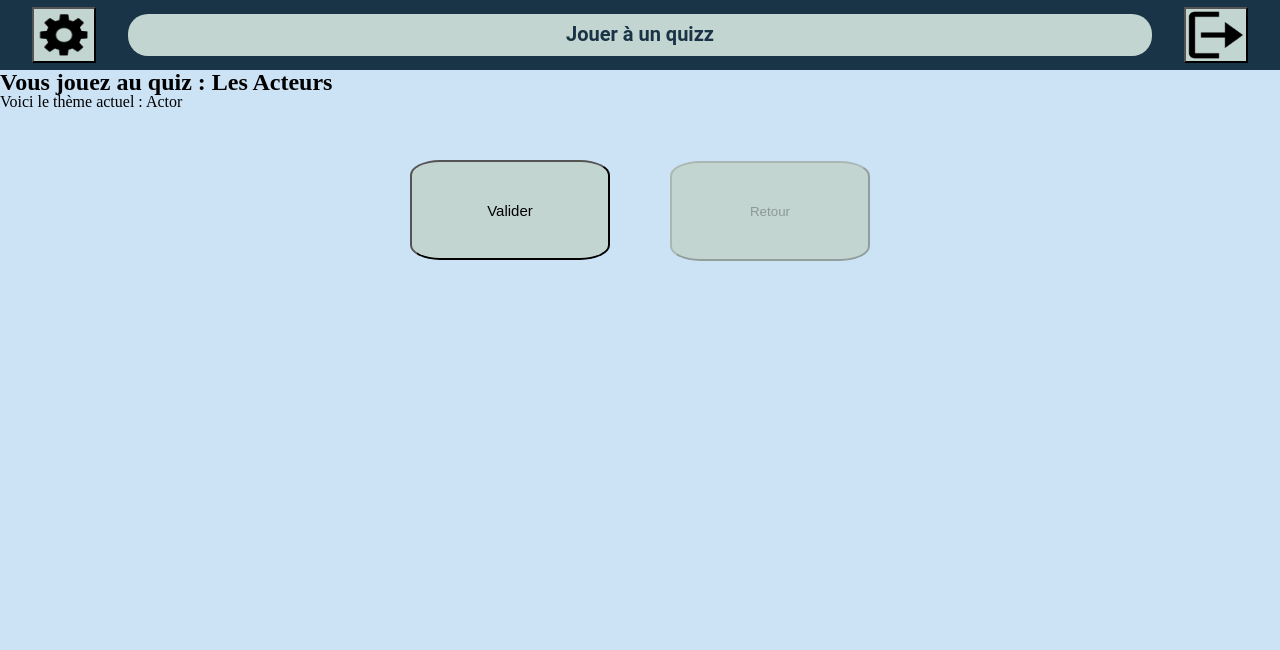
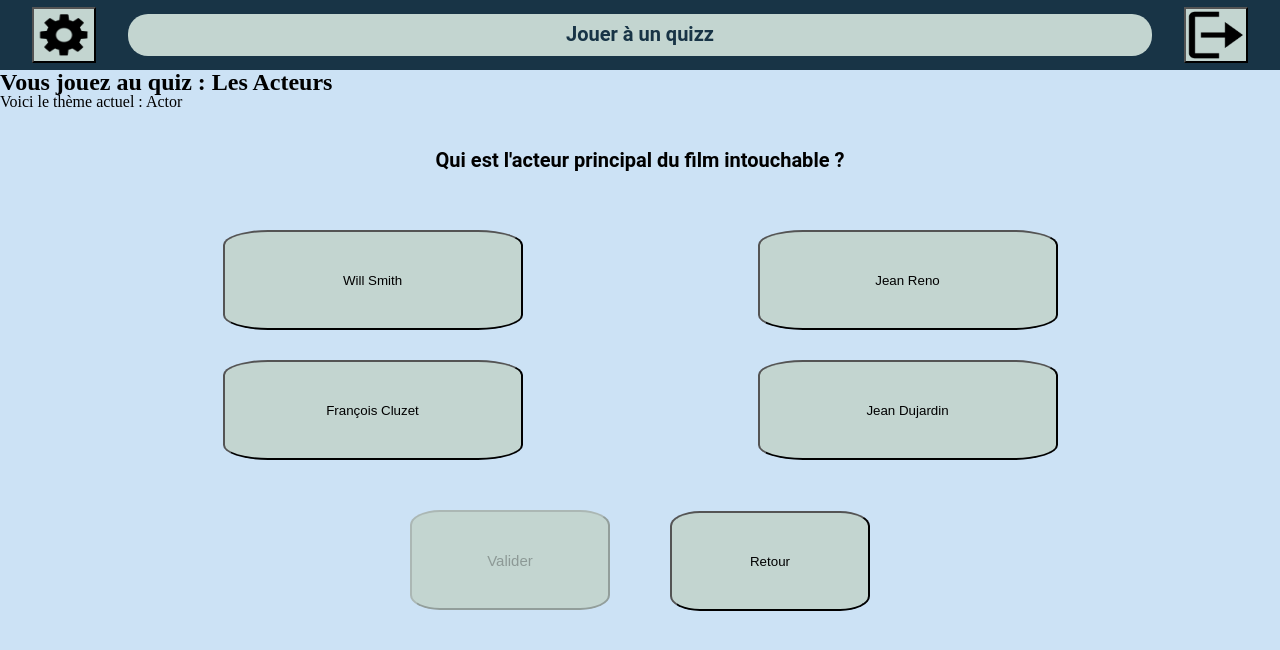
Before and after one commit to 2019-2020-ps6/2022-2023-ps6-poly-esprit, an Angular app in the folder front-end/: page /game-page/0 in a window 1280 px wide. Shown: the top 650 px of the page. Built offline with nearby package versions, Linux system fonts and the light colour scheme.

Commit message:
quiz avec bonne ou mauvaise réponse#16

```diff
--- a/front-end/src/app/game-answer-component/game-answer-component.component.html
+++ b/front-end/src/app/game-answer-component/game-answer-component.component.html
@@ -1,3 +1,3 @@
 <div *ngIf="answer">
-  <button [ngClass]="{'selected':isSelected}" class="buttonAnswer"  (click)="select(answer.value)">{{answer.value}}</button>
+  <button [ngStyle]="{'background-color':getButtonColor(), 'color': getFontColor()}" [ngClass]="{'selected':isSelected, 'goodAnswer': isGoodSelected, 'badAnswer': isBadSelected}" class="buttonAnswer" (click)="select(answer.value)">{{answer.value}}</button>
 </div>
--- a/front-end/src/app/game-answer-component/game-answer-component.component.scss
+++ b/front-end/src/app/game-answer-component/game-answer-component.component.scss
@@ -1,8 +1,4 @@
-.selected{
-  background-color: #7BA398 !important;
-  color:white;
 
-}
 .buttonAnswer{
   border-radius: 15%;
   width: 300px;
--- a/front-end/src/app/game-answer-component/game-answer-component.component.ts
+++ b/front-end/src/app/game-answer-component/game-answer-component.component.ts
@@ -11,9 +11,26 @@ export class GameAnswerComponentComponent {
   @Input() answer?: Answer;
   @Output() selected=new EventEmitter<string>();
   @Input() isSelected=false
+  @Input() isGoodSelected=false;
+  @Input() isBadSelected=false;
   public select(value: string){
-    console.log(value)
     this.isSelected=true
     this.selected.emit(value)
+
+  }
+
+
+  getButtonColor() {
+    if(this.isSelected){
+      return "#7BA398"
+    }
+    return "#C3D5D0"
+  }
+
+  getFontColor() {
+    if(this.isSelected){
+      return "white";
+    }
+    return "black";
   }
 }
--- a/front-end/src/app/game-page-component/game-page-component.component.html
+++ b/front-end/src/app/game-page-component/game-page-component.component.html
@@ -1,13 +1,20 @@
 <app-header [title]="title"></app-header>
 
 <div *ngIf="currentQuiz">
-  <app-game-question-component [quiz]="currentQuiz" [question]="currentQuiz.questions[currentIndex]"></app-game-question-component>
+  <app-game-question-component  (whoIsSelected)="onWhoIsSelected($event)" (somethingSelected)="onSomethingSelected($event)" [quiz]="currentQuiz" [question]="currentQuiz.questions[currentIndex]"></app-game-question-component>
 </div>
 <div class="centre">
-  <button class="valider" (click)="incrementIndexQuestion()" style="font-size: 15px;">
+
+  <button class="valider"  [ngStyle]="getDisable()" [disabled]="somethingSelected" (click)="validate()">
     Valider
   </button>
-  <button class="retour" (click)="decrementIndexQuestion()" [disabled]="currentIndex === 0" [ngClass]="{'no-hover': currentIndex === 0}" >
-    Retour
+
+  <a href="#">
+    <button class="retour" [ngStyle]="getDisable()">
+      Retour
+    </button>
+  </a>
+  <button [ngStyle]="getDisableQuestion()" id="questionSuivante" (click)="incrementIndexQuestion()" >
+    Question suivante
   </button>
 </div>
--- a/front-end/src/app/game-page-component/game-page-component.component.scss
+++ b/front-end/src/app/game-page-component/game-page-component.component.scss
@@ -10,19 +10,27 @@
   background-color: #C3D5D0;
   margin-left: 60px
 }
-.retour:hover {
-  transform: scale(1.5);
-  transition: 0.2s;
-}
 
 .valider{
+  font-size: 15px;
   border-radius: 15%;
   width: 200px;
   height: 100px;
   background-color: #C3D5D0;
 }
 
-.valider:hover {
+.valider:hover, .retour:hover, #questionSuivante:hover{
   transform: scale(1.5);
   transition: 0.2s;
 }
+
+#questionSuivante{
+  display: none;
+  margin: auto;
+  font-size: 15px;
+  border-radius: 15%;
+  width: 200px;
+  height: 100px;
+  background-color: #C3D5D0;
+
+}
--- a/front-end/src/app/game-page-component/game-page-component.component.ts
+++ b/front-end/src/app/game-page-component/game-page-component.component.ts
@@ -4,6 +4,7 @@ import {QuizService} from "../../service/quiz.service";
 import {ActivatedRoute} from "@angular/router";
 import {QuestionService} from "../../service/question.service";
 import {Question} from "../../models/question.models";
+import {Answer} from "../../mocks/question.mock";
 
 
 @Component({
@@ -12,10 +13,14 @@ import {Question} from "../../models/question.models";
   styleUrls: ['./game-page-component.component.scss']
 })
 export class GamePageComponentComponent  implements OnInit{
-  public currentQuiz?:Quiz ;
-  public currentQuestion?:Question;
+  public currentQuiz:Quiz|undefined ;
+  public currentQuestion:Question | undefined;
   public currentIndex:number=0;
+  public validateClicked:boolean=false;
   title = 'Jouer à un quizz';
+  somethingSelected: boolean = true;
+  selectedValue?: string;
+
 
   constructor(private quizService: QuizService, private route: ActivatedRoute, private questionService: QuestionService) {
   }
@@ -31,21 +36,56 @@ export class GamePageComponentComponent  implements OnInit{
   }
 
   incrementIndexQuestion() {
+    this.validateClicked = false;
+    this.somethingSelected = true;
     this.currentIndex++;
     this.questionService.getQuestions().subscribe((questions) => {
       this.currentQuestion = questions[this.currentIndex];
     });
   }
 
-  decrementIndexQuestion() {
-    this.currentIndex--;
-    this.questionService.getQuestions().subscribe((questions) => {
-      this.currentQuestion = questions[this.currentIndex];
-    });
+
+  public onSomethingSelected(isSelected: boolean) {
+    this.somethingSelected = isSelected;
   }
 
 
+  validate() {
+    this.validateClicked = true;
+    if (document.getElementsByClassName("goodAnswer")[0].innerHTML === this.selectedValue) {
+      console.log("good")
+      alert("Bonne réponse")
+
+    }else {
+      console.log("bad")
+      alert("Mauvaise réponse")
+    }
+
+   // si on regarde si this .selected value correspond à la bonne réponse, si c'est le cas on affiche un message de succès sinon on affiche un message d'échec
+    // @ts-ignore
 
 
 
+  }
+
+  getDisable() {
+    if(this.validateClicked){
+      return {"display": "none"};
+    }
+    if(this.currentQuiz && !this.currentQuiz.questions[this.currentIndex]){
+      return {"display": "none"};
+    }
+    return undefined;
+  }
+
+  getDisableQuestion() {
+    if(this.validateClicked){
+      return {"display": "block"};
+    }
+    return undefined;
+  }
+
+  onWhoIsSelected(value: string) {
+    this.selectedValue= value;
+  }
 }
--- a/front-end/src/app/game-question-component/game-question-component.component.html
+++ b/front-end/src/app/game-question-component/game-question-component.component.html
@@ -7,7 +7,10 @@
 
   <article id="answers" *ngIf="question">
     <div *ngFor="let answer of question.answers">
-      <app-game-answer-component [answer]="answer" [isSelected]="currentValue==answer.value" (selected)="onSelected($event)"></app-game-answer-component>
+      <app-game-answer-component  [answer]="answer" [isBadSelected]="!answer.isCorrect" [isGoodSelected]="answer.isCorrect" [isSelected]="currentValue==answer.value" (selected)="onSelected($event)"></app-game-answer-component>
     </div>
   </article>
+  <article id="score" *ngIf="!question">
+    <p>Score : test</p>
+  </article>
 </div>
--- a/front-end/src/app/game-question-component/game-question-component.component.ts
+++ b/front-end/src/app/game-question-component/game-question-component.component.ts
@@ -1,4 +1,4 @@
-import {Component, Input, OnInit} from '@angular/core';
+import {Component, EventEmitter, Input, OnInit, Output} from '@angular/core';
 import {Quiz} from "../../models/quizz.models";
 import {Question} from "../../models/question.models";
 import {QuestionService} from "../../service/question.service";
@@ -14,18 +14,19 @@ import {QuestionService} from "../../service/question.service";
 export class GameQuestionComponentComponent implements OnInit{
   @Input() quiz?: Quiz ;
   @Input() question?: Question;
+  @Output() somethingSelected=new EventEmitter<boolean>();
+  @Output() whoIsSelected=new EventEmitter<string>();
   currentValue? : string;
 
   constructor() {
   }
   ngOnInit(): void {
-
   }
   public onSelected(value:string){
-    console.log('from parent:', value )
     this.currentValue=value
+    this.somethingSelected.emit(false);
+    this.whoIsSelected.emit(value);
   }
-
 
 }
 //https://angular.io/tutorial/tour-of-heroes/toh-pt4
--- a/front-end/src/mocks/question.mock.ts
+++ b/front-end/src/mocks/question.mock.ts
@@ -3,23 +3,19 @@ export const Answer = [
     type: 'Histoire',
     value: '1880',
     isCorrect: false,
-  },
-  {
+  }, {
     type: "Histoire",
     value: "1980",
     isCorrect: false,
-  },
-  {
+  }, {
     type: "Histoire",
     value: "1889",
     isCorrect: false,
-  },
-  {
+  }, {
     type: "Histoire",
     value: "1789",
     isCorrect: true,
-  },
-  {
+  }, {
     type: "Histoire",
     value: "Couronnement de Charlemagne",
     isCorrect: false,
@@ -35,6 +31,77 @@ export const Answer = [
     type: "Histoire",
     value: "Armistice de la Première Guerre Mondiale",
     isCorrect: false,
+  },{
+    type: "Histoire",
+    value: "15 Juillet 1789",
+    isCorrect: false,
+  },{
+    type: "Histoire",
+    value: "14 Juillet 1789",
+    isCorrect: true,
+  },{
+    type: "Histoire",
+    value: "14 Août 1789",
+    isCorrect: false,
+  }, {
+    type: "Histoire",
+    value: "15 Août 1789",
+    isCorrect: false,
+  },{
+    type: "Actor",
+    value: "Will Smith",
+    isCorrect: false,
+  },{
+    type: "Actor",
+    value: "Jean Reno",
+    isCorrect: false,
+  },{
+    type: "Actor",
+    value: "François Cluzet",
+    isCorrect: true,
+  }, {
+    type: "Actor",
+    value: "Jean Dujardin",
+    isCorrect: false,
+  }, {
+    type: "Actor",
+    value: "Men in Black",
+    isCorrect: true,
+  },
+  {
+    type: "Actor",
+    value: "Iron Man",
+    isCorrect: false,
+  },
+  {
+    type: "Actor",
+    value: "Le Parrain",
+    isCorrect: false,
+  },
+  {
+    type: "Actor",
+    value: "Winnie l'ourson",
+    isCorrect: false,
+  },
+  {
+    type: "Techno Web",
+    value: "React",
+    isCorrect: false,
+  },
+  {
+    type: "Techno Web",
+    value: "Angular",
+    isCorrect: true,
+  },
+  {
+    type: "Techno Web",
+    value: "Vue",
+    isCorrect: false,
+  },
+  {
+    type: "Techno Web",
+    value: "Svelte",
+    isCorrect: false,
   },
 ];
 export const Questions = [
@@ -48,4 +115,24 @@ export const Questions = [
     label: 'A quoi correspond la date du 8 mai dans l’histoire de France ?',
     answers: [Answer[4],Answer[5],Answer[6], Answer[7]]
   },
+  {
+    id: '3',
+    label: 'Quel est la date de la prise de la Bastille ?',
+    answers: [Answer[8],Answer[9],Answer[10], Answer[11]]
+  },
+  {
+    id: '4',
+    label: "Qui est l'acteur principal du film intouchable ?",
+    answers: [Answer[12],Answer[13],Answer[14], Answer[15]]
+  },
+  {
+    id: '5',
+    label: "Donner un film avec Will Smith",
+    answers: [Answer[16],Answer[17],Answer[18], Answer[19]]
+  },
+  {
+    id: '5',
+    label: "Quel est le nom du langage de programmation utilisé pour créer ce site ?",
+    answers: [Answer[20],Answer[21],Answer[22], Answer[23]]
+  },
 ];
--- a/front-end/src/mocks/quizz.mock.ts
+++ b/front-end/src/mocks/quizz.mock.ts
@@ -5,17 +5,18 @@ export const Quizz = [
     id: '0',
     name: 'Les Acteurs',
     theme: 'Actor',
-    questions: [],
+    questions: [Questions[3], Questions[4]]
   },
   {
     id: '1',
     name: 'Les technos WEB',
-    questions: [],
+    questions: [Questions[5], Questions[6]],
   },
   {
     id: '2',
     name: 'La révolition française',
     theme: 'Histoire',
-    questions: [Questions[0], Questions[1]]
+    questions: [Questions[0], Questions[1], Questions[2]]
   }
+
 ];
--- a/front-end/src/models/gameInstance.models.ts
+++ b/front-end/src/models/gameInstance.models.ts
@@ -3,9 +3,10 @@ import { Question, Answer } from './question.models';
 export interface GameInstance {
   Id: string;
   quizId:string;
-  gameQuestionsAnswers: GameQuestionAnswer[ ];
+  gameQuestionsAnswers: GameQuestionAnswer[];
   startTime: Date;
   endTime: Date;
+  score: number;
 }
 
 export interface GameQuestionAnswer {
```
